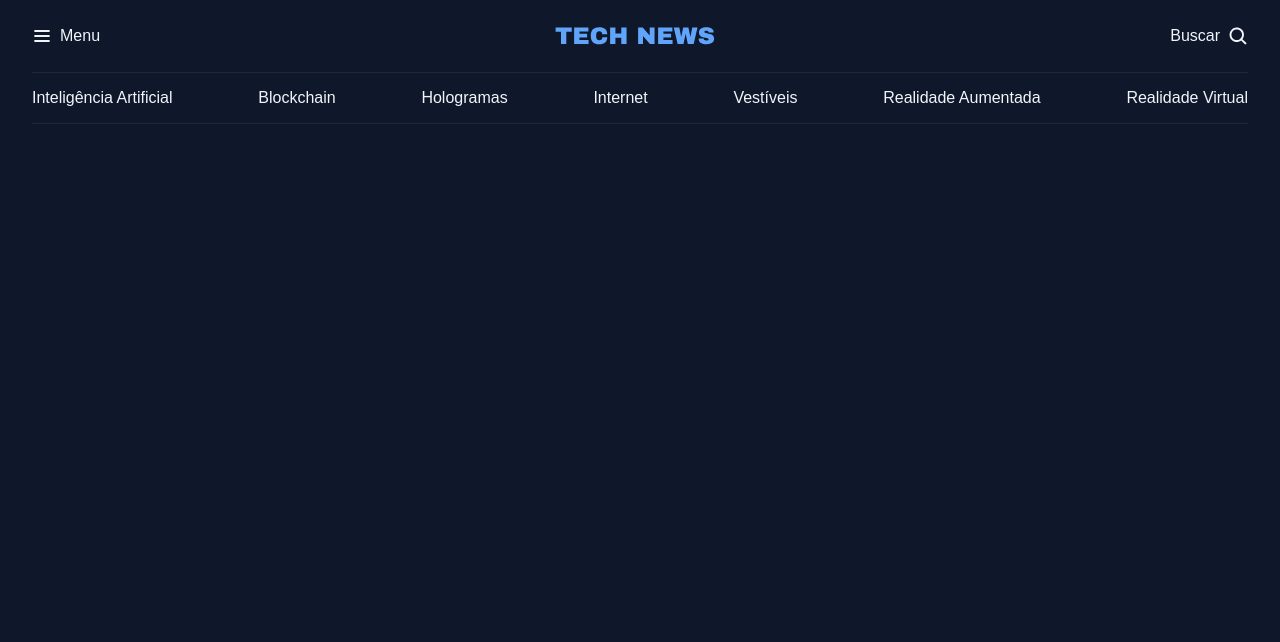
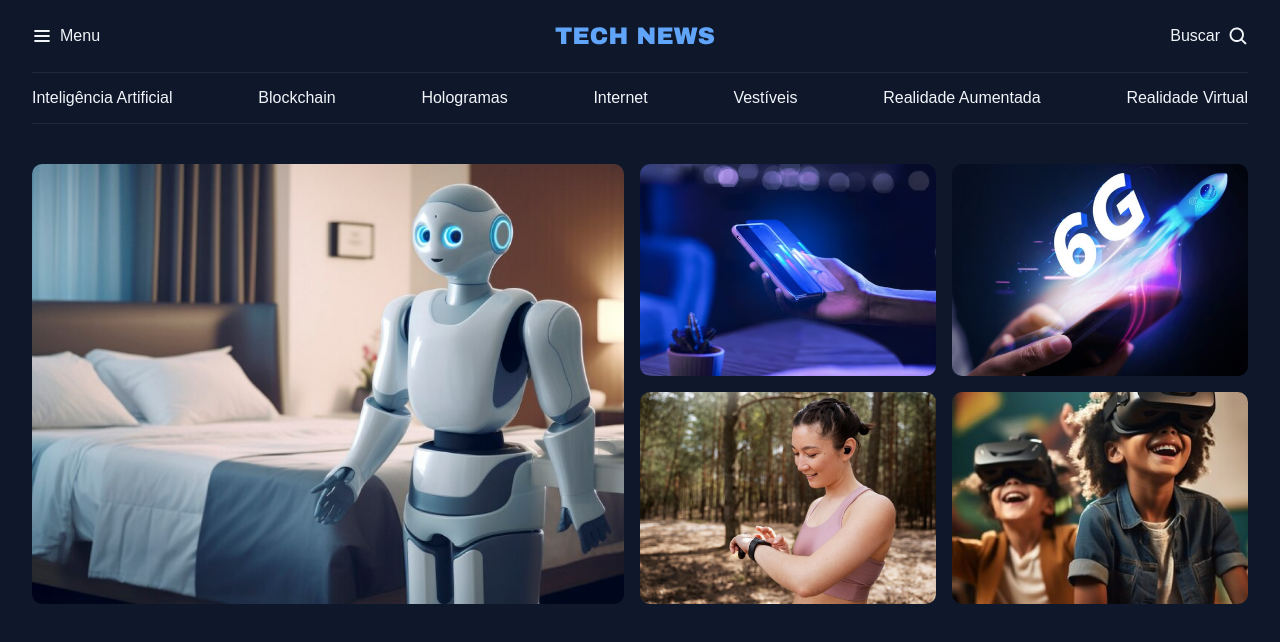
Before and after one commit to llucasgs/project10, a website: page index.html in a window 1280 px wide. Drawn offline with Linux system fonts and the light colour scheme.

Commit message:
seção featured

```diff
--- a/assets/sass/globals.scss
+++ b/assets/sass/globals.scss
@@ -32,17 +32,6 @@ h3 {
   font: inherit;
 }
 
-// Classes Utilitárias Abaixo
-.grid {
-  display: grid;
+img {
+  max-width: 100%;
 }
-
-.grid-flow-col {
-  grid-auto-flow: column;
-}
-
-.container {
-  max-width: 1280px;
-  padding-inline: 32px;
-  margin-inline: auto;
-}
--- a/assets/sass/index.scss
+++ b/assets/sass/index.scss
@@ -1,4 +1,6 @@
 @import "fonts.scss";
 @import "globals.scss";
+@import "utility-classes.scss";
 @import "variables.scss";
 @import "header.scss";
+@import "main.scss";
--- /dev/null
+++ b/assets/sass/main.scss
@@ -0,0 +1,10 @@
+main {
+  margin-top: 40px;
+  #featured {
+    img {
+      height: 100%;
+      object-fit: cover;
+      border-radius: 10px;
+    }
+  }
+}
--- /dev/null
+++ b/assets/sass/utility-classes.scss
@@ -0,0 +1,22 @@
+// Classes Utilitárias Abaixo
+.grid {
+  display: grid;
+}
+
+.grid-flow-col {
+  grid-auto-flow: column;
+}
+
+.container {
+  max-width: 1280px;
+  padding-inline: 32px;
+  margin-inline: auto;
+}
+
+.grid-cols-2 {
+  grid-template-columns: 1fr 1fr;
+}
+
+.gap-16 {
+  gap: 16px;
+}
--- a/index.html
+++ b/index.html
@@ -35,5 +35,27 @@
         <a href="#">Realidade Virtual</a>
       </nav>
     </header>
+    <main class="grid container">
+      <section id="featured" class="grid grid-flow-col gap-16">
+        <div>
+          <img src="./assets/images/Image 01.png" alt="" />
+        </div>
+
+        <div class="grid grid-cols-2 gap-16">
+          <div>
+            <img src="./assets/images/Image 02.png" alt="" />
+          </div>
+          <div>
+            <img src="./assets/images/Image 03.png" alt="" />
+          </div>
+          <div>
+            <img src="./assets/images/Image 04.png" alt="" />
+          </div>
+          <div>
+            <img src="./assets/images/Image 05.png" alt="" />
+          </div>
+        </div>
+      </section>
+    </main>
   </body>
 </html>
```
Also changed, not shown: assets/css/index.css, 1 other file.
